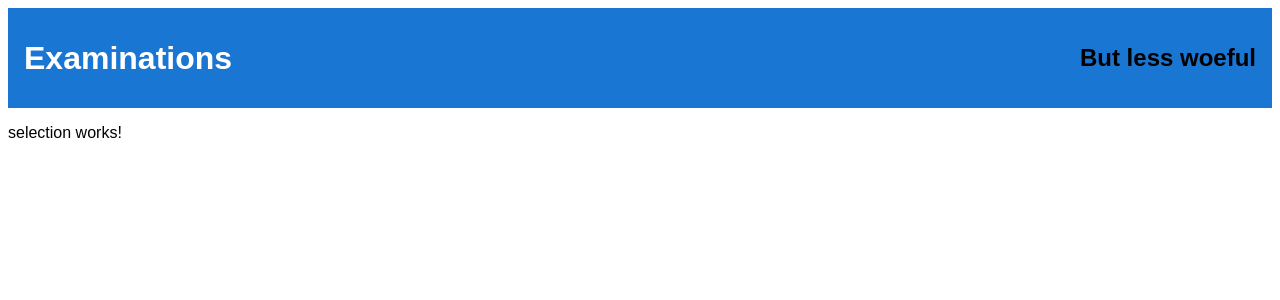
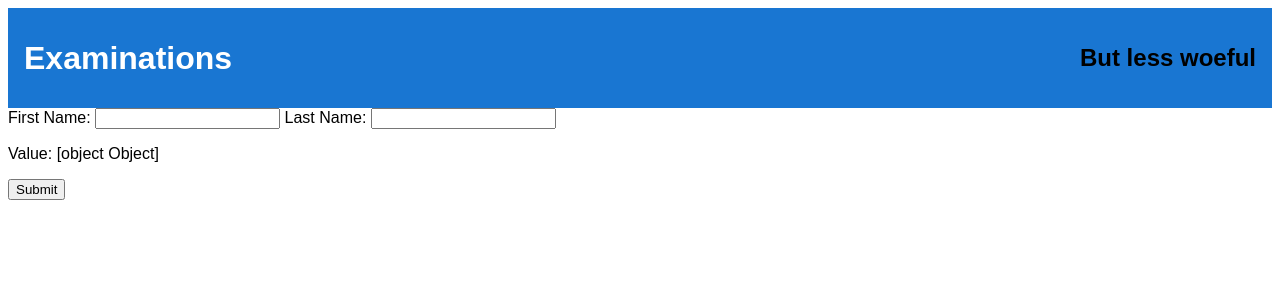
Before and after one commit to OisinDavey/Papers, an Angular app: page / in a window 1280 px wide. Shown: the top 300 px of the page. Built offline with nearby package versions, Linux system fonts and the light colour scheme.

Commit message:
2 files modified

```diff
--- a/src/app/selection/selection.component.html
+++ b/src/app/selection/selection.component.html
@@ -1,3 +1,18 @@
-<p>
-selection works!
-</p>
+<form [formGroup]="profileForm" (ngSubmit)="onSubmit()">
+
+  <label>
+    First Name:
+    <input type="text" formControlName="firstName">
+  </label>
+
+  <label>
+    Last Name:
+    <input type="text" formControlName="lastName">
+  </label>
+
+  <p>
+    Value: {{ profileForm.value }}
+  </p>
+
+  <button type="submit" [disabled]="!profileForm.valid">Submit</button>
+</form>
--- a/src/app/selection/selection.component.ts
+++ b/src/app/selection/selection.component.ts
@@ -1,4 +1,5 @@
 import { Component, OnInit } from '@angular/core';
+import { FormGroup, FormControl } from '@angular/forms';
 import { Papers } from '../Papers';
 
 @Component({
@@ -6,39 +7,15 @@
   templateUrl: './selection.component.html',
   styleUrls: ['./selection.component.css']
 })
-export class SelectionComponent implements OnInit {
+export class SelectionComponent{
 
-  tipe = ""
-  year = ""
-  exam = ""
-  subject = ""
+  profileForm = new FormGroup({
+    firstName: new FormControl(''),
+    lastName: new FormControl(''),
+  });
 
-  updateTipe(text) {
-    this.tipe = text;
+  onSubmit() {
+    // TODO: Use EventEmitter with form value
+    window.alert(this.profileForm.value);
   }
-
-  updateYear(text) {
-    this.year = text;
-  }
-
-  updateExam(text) {
-    this.exam = text;
-  }
-
-  updateSubject(text) {
-    this.subject = text;
-  }
-
-  clearSelection() {
-    this.tipe = "";
-    this.year = "";
-    this.exam = "";
-    this.subject = "";
-  }
-
-  constructor() { }
-
-  ngOnInit() {
-  }
-
 }
```
